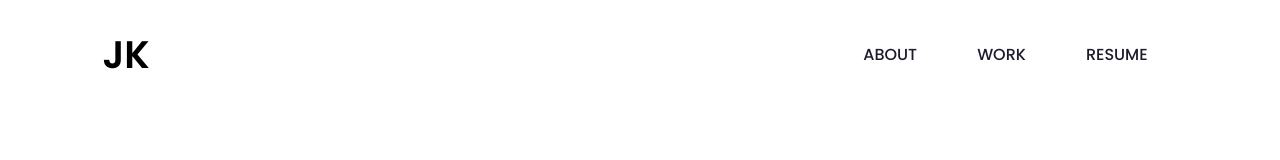
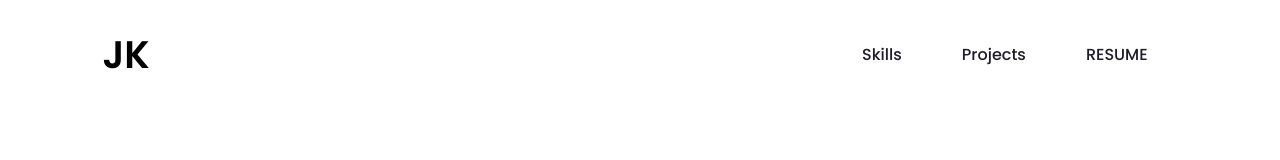
Before and after one commit to joshikannan/Portfolio, a React (Vite) app: page / in a window 1280 px wide. Shown: the top 160 px of the page. Built offline with nearby package versions, Linux system fonts and the light colour scheme.

Commit message:
Update Header.jsx

```diff
--- a/src/components/Header.jsx
+++ b/src/components/Header.jsx
@@ -2,7 +2,6 @@ import React from "react";
 import Resume from "../assets/Joshikannan-Resume.pdf";
 import { FontAwesomeIcon } from "@fortawesome/react-fontawesome";
 import { faBars } from "@fortawesome/free-solid-svg-icons";
-
 const main = () => {
   return (
     <>
@@ -12,23 +11,27 @@ const main = () => {
         </a>
         <div className="main">
           <ul className="navbar">
-            <div className="navIcon">
-              <li>
-                <a href="#about">ABOUT</a>
+            <div className="navIcon" id="navIcon">
+              <li onClick="hideItems()">
+                <a className="link" href="#about">
+                  Skills
+                </a>
               </li>
-              <li>
-                <a href="#work">WORK</a>{" "}
+              <li onClick="hideItems()">
+                <a className="link" href="#work">
+                  Projects
+                </a>{" "}
               </li>
-              <li>
-                <a blank="true" href={Resume}>
+              <li onClick="hideItems()">
+                <a className="link" href={Resume} target="_blank">
                   RESUME
                 </a>
               </li>
             </div>
-            <div className="menuIcon" id="menu-icon">
-              <FontAwesomeIcon id="barIcon" icon={faBars} />
-            </div>
           </ul>
+        </div>
+        <div className="menuIcon" id="menu-icon">
+          <FontAwesomeIcon id="barIcon" icon={faBars} />
         </div>
       </header>
     </>
```
